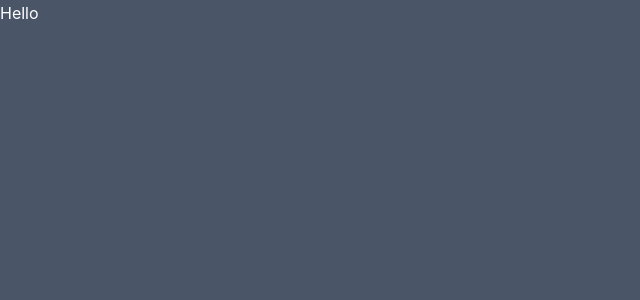
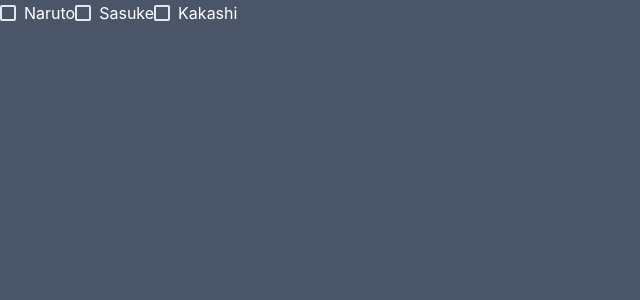
Before and after one commit to patrick-narciso/multi-steps-survey, a React (Vite) app: page / in a window 1280 px wide. Shown: the top 300 px of the page, without its empty margins (0-640 px from the left). Built offline with nearby package versions, Linux system fonts and the light colour scheme.

Commit message:
feat: add checkbox atom

```diff
--- a/src/App.tsx
+++ b/src/App.tsx
@@ -1,5 +1,13 @@
+import { Checkbox, CheckboxGroup, Stack } from '@chakra-ui/react';
+
 function App() {
-  return <h1>Hello</h1>;
+  return (
+    <>
+      <Checkbox value="naruto">Naruto</Checkbox>
+      <Checkbox value="sasuke">Sasuke</Checkbox>
+      <Checkbox value="kakashi">Kakashi</Checkbox>
+    </>
+  );
 }
 
 export default App;
--- /dev/null
+++ b/src/components/atoms/index.ts
@@ -0,0 +1,3 @@
+/* eslint-disable import/prefer-default-export */
+export { default as Checkbox } from './Checkbox';
+export { default as Select } from './Select';
```
Also changed, not shown: src/components/atoms/Checkbox/index.tsx (added, +13 -0 lines), .eslintrc.cjs.
